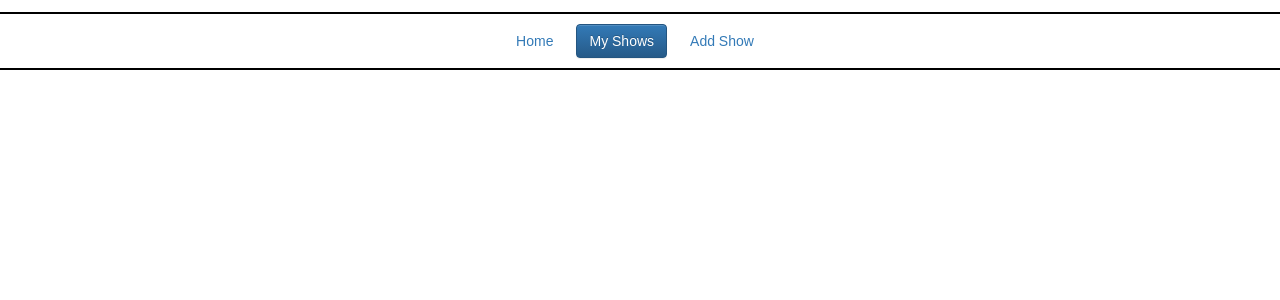
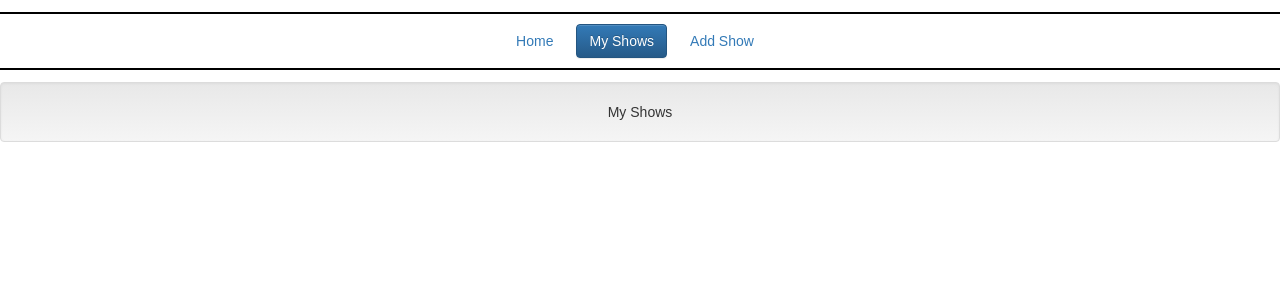
Before and after one commit to bshap93/show-tracker, a React (Create React App) app in the folder show-tracker-react-redux/: page /myShows in a window 1280 px wide. Shown: the top 300 px of the page. Built offline with nearby package versions, Linux system fonts and the light colour scheme.

Commit message:
created myShows container and route :

```diff
--- a/show-tracker-react-redux/src/App.js
+++ b/show-tracker-react-redux/src/App.js
@@ -7,6 +7,7 @@ import './App.css';
 import NavBar from './components/NavBar.js'
 import Home from './containers/Home.js'
 import ShowsSearch from './containers/ShowsSearch.js'
+import MyShows from './containers/MyShows.js'
 
 class App extends Component {
   render() {
@@ -16,6 +17,7 @@ class App extends Component {
           <div>
             <NavBar />
             <Route exact path="/" render={(props) => (<Home store={this.props.store}/>)} />
+            <Route exact path="/myShows" render={(props) => (<MyShows store={this.props.store}/>)} />
             <Route exact path="/myShows/new" render={(props) => (<ShowsSearch store={this.props.store}/>)} />
             {/*<Route exact path="/myShows/new" render={AddShow} />*/}
           </div>
--- /dev/null
+++ b/show-tracker-react-redux/src/containers/MyShows.js
@@ -0,0 +1,41 @@
+import { connect } from 'react-redux';
+import { addSearchedShow, clearSearchedShows } from '../actions/addSearchedShow.js';
+import React from 'react';
+import { bindActionCreators } from 'redux';
+import ShowCard from '../components/ShowCard.js'
+
+
+class MyShows extends React.Component {
+
+  constructor() {
+    super();
+
+    this.state = {
+      myShows: []
+    };
+  }
+
+  render(){
+    return (
+      <div>
+        <p className="well" >My Shows </p>
+      </div>
+    );
+  }
+}
+
+const mapStateToProps = (state) => {
+  // return {
+  //   searchedShows: state.searchedShows,
+  //   title: state.title
+  // }
+}
+
+const mapDispatchToProps = (dispatch) => {
+  // return bindActionCreators({
+  //   addSearchedShow: addSearchedShow,
+  //   clearSearchedShows: clearSearchedShows
+  // }, dispatch);
+};
+
+export default connect(mapStateToProps, mapDispatchToProps)(MyShows)
--- a/show-tracker-react-redux/src/index.js
+++ b/show-tracker-react-redux/src/index.js
@@ -7,9 +7,7 @@ import { Provider } from 'react-redux';
 import { createStore } from 'redux';
 import { combineReducers } from 'redux';
 import rootReducer from './reducers/index.js'
-const scrapeIt = require("scrape-it");
-
-debugger
+// const scrapeIt = require("scrape-it");
 
 
 const store = createStore(rootReducer);
```
